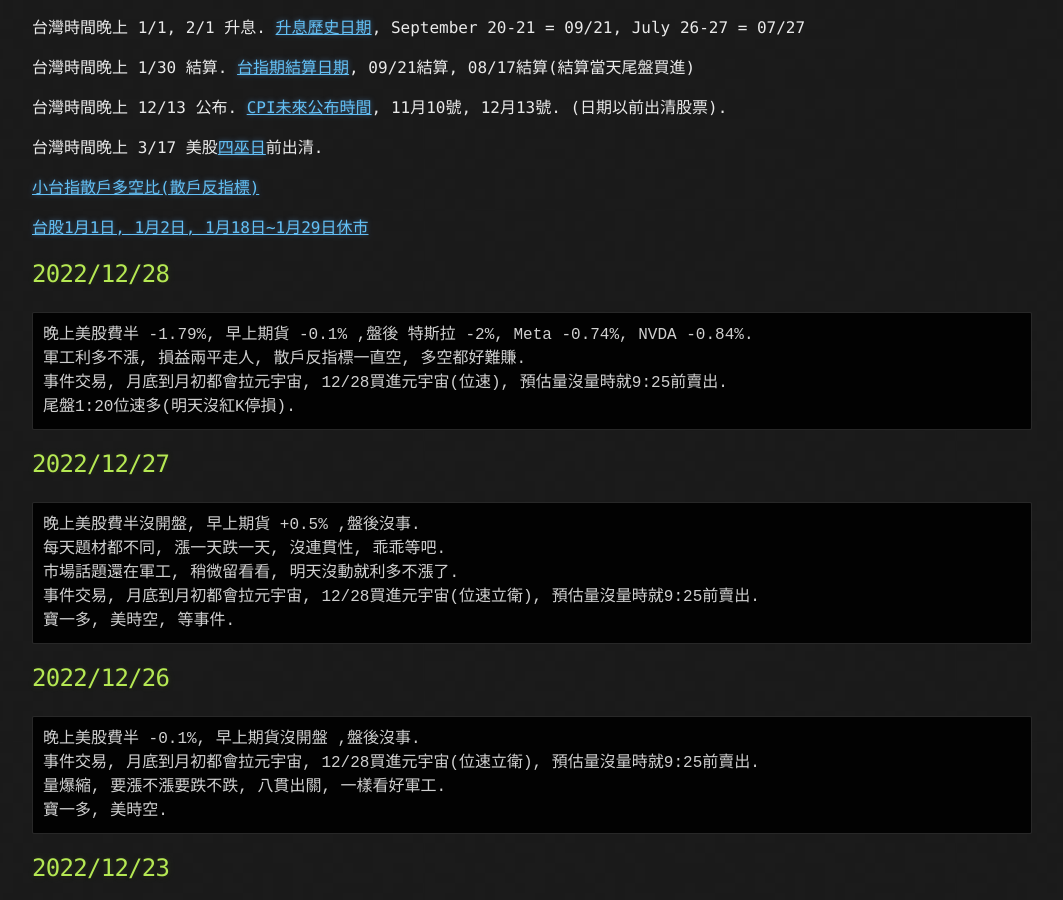
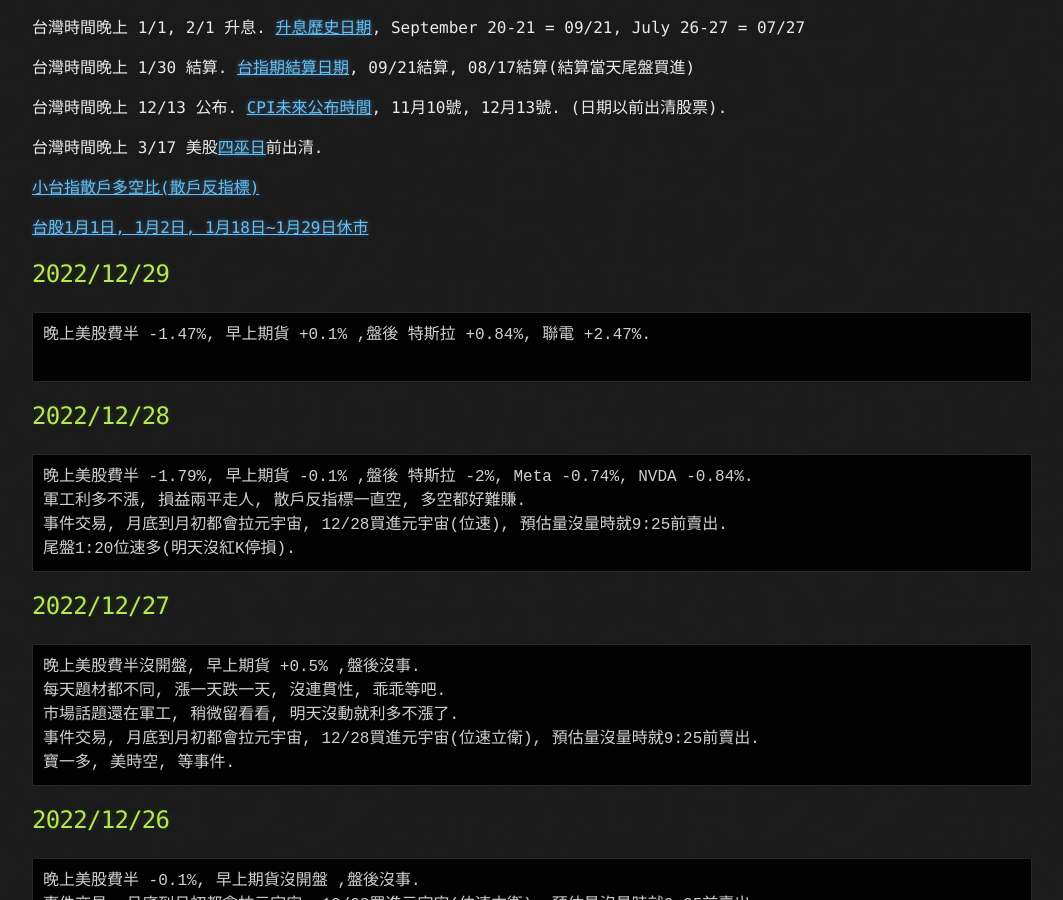
Before and after one commit to lepg5487/Stock_God, a Jekyll site: the page built from index.md, in a window 1280 px wide and 900 px high, scrolled down 322 px. Shown: the whole window, without its empty margins (108-1171 px from the left). Built offline with Jekyll 4.4.1, drawn with Linux system fonts in a browser that asks for light colours; our own code applies the rules of GitHub Pages for plain Markdown files.

Commit message:
Update index.md

````diff
--- a/index.md
+++ b/index.md
@@ -17,6 +17,12 @@ layout: testlayouts
 [小台指散戶多空比(散戶反指標)](https://www.macromicro.me/charts/20069/tw-mtx-long-to-short-ratio-of-individual-player)
 
 [台股1月1日, 1月2日, 1月18日~1月29日休市](https://www.twse.com.tw/zh/holidaySchedule/holidaySchedule)
+
+## 2022/12/29
+```
+晚上美股費半 -1.47%, 早上期貨 +0.1% ,盤後 特斯拉 +0.84%, 聯電 +2.47%.
+
+```
 
 ## 2022/12/28
 ```
````
